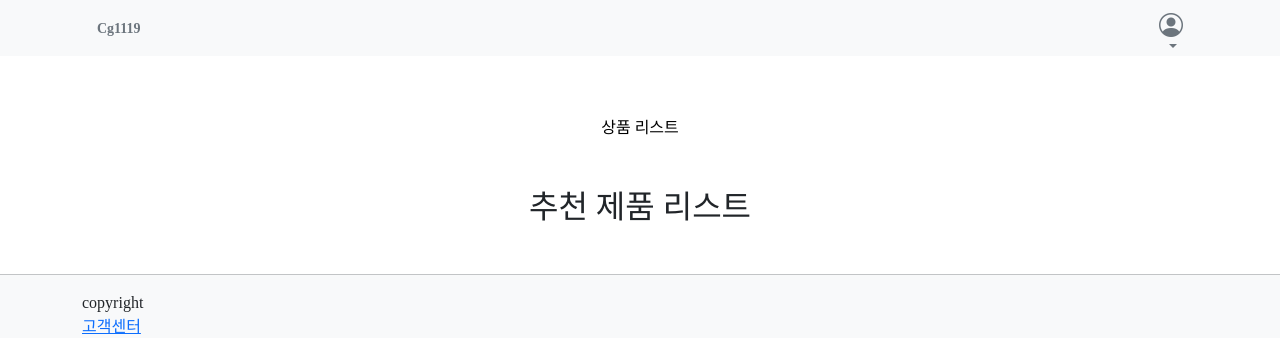
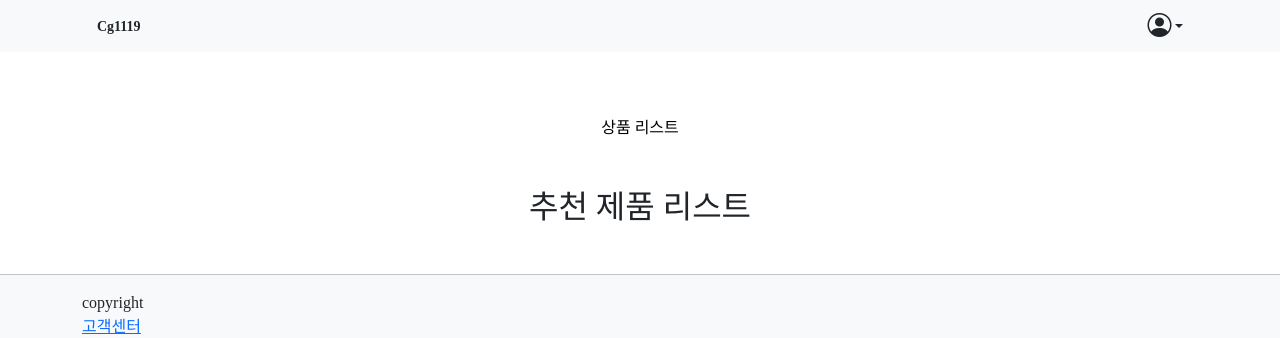
Before and after one commit to cg-1119/Unifi-HomeShopping, a PHP site: page /views/home/index.php in a window 1280 px wide. Shown: the top 338 px of the page. Run offline with PHP 8.4, Linux system fonts and the light colour scheme; some web fonts are replaced.

Commit message:
design: nav-link 디자인 수정

```diff
--- a/public/css/custom-style.css
+++ b/public/css/custom-style.css
@@ -118,10 +118,8 @@ footer {
 
 .nav-link {
     display: flex;
-    flex-direction: column;
     align-items: center;
     text-decoration: none;
-    color: #6c757d;
     font-weight: 500;
     font-size: 14px;
     transition: color 0.2s ease-in-out;
```
